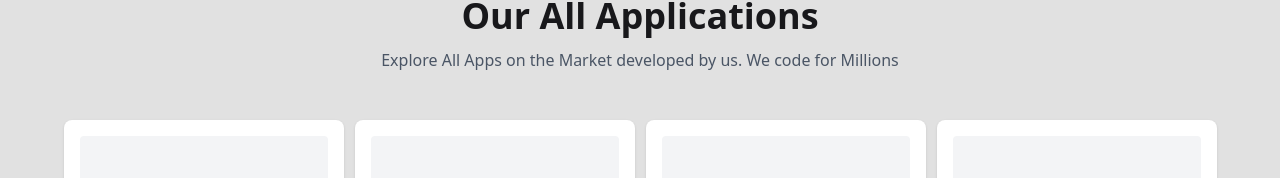
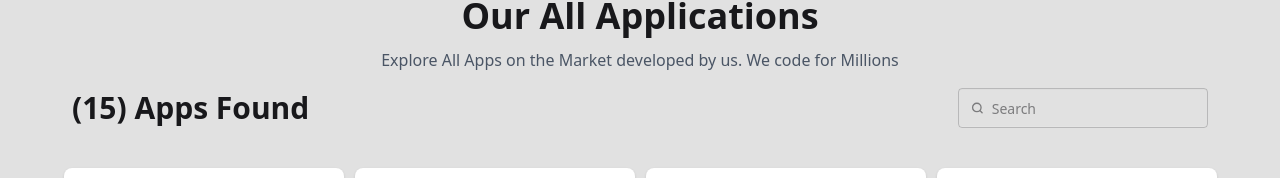
Before and after one commit to ehasun15019/Ph-assignment-8-Hero.io, a React (Vite) app: page /apps in a window 1280 px wide. Shown: the part 117-295 px from the top of the page. Built offline with nearby package versions, Linux system fonts and the light colour scheme.

Commit message:
add search functionalities in App.jsx:

```diff
--- a/src/Components/AllAppsData/AllAppsData.jsx
+++ b/src/Components/AllAppsData/AllAppsData.jsx
@@ -1,23 +1,70 @@
 import React, { useEffect, useState } from 'react'
 import CardDesign1 from '../CardDesign/CardDesign1';
+import { IoSearch } from "react-icons/io5";
 
 const AllAppsData = () => {
 
   const [showAllData, setShowAllData] = useState([]);
   const [animatedLoading, setAnimatedLoading] = useState(true);
+  /* ---- state for search start ---- */
+  const [filterData, setFilterData] = useState([]);
+  const [search, setSearch] = useState("");
+  const [suggestions, setSuggestions] = useState([])
+  /* ---- state for search  end ---- */
 
   useEffect(() => {
     fetch("/appData.json")
     .then((res) => res.json())
     .then((result) => {
         setShowAllData(result);
+        setFilterData(result);
         setAnimatedLoading(false)
     })
     .catch((error) => {
         console.log("data is fetching", error);
         setAnimatedLoading(false)
     })
-  }, [])
+  }, []);
+
+
+  /* ==== search functionality start ==== */
+  const handleSearch = (e) => {
+    const searchValue = e.target.value.toLowerCase();
+    setSearch(searchValue);
+
+    if (searchValue.trim() === "") {
+      setFilterData(showAllData);
+      setSuggestions([]);
+      return;
+    }
+
+    const filtered = showAllData.filter((item) => {
+        return (
+            item.title.toLowerCase().includes(searchValue)
+        )
+    })
+    setFilterData(filtered);
+
+    // try to give top 5 suggestions
+    setSuggestions(filtered.slice(0, 5))
+  }
+  /* ==== search functionality end ==== */
+
+
+  /* ==== suggestions functionality start ==== */
+  const handleSelectSuggestion = (title) => {
+    setSearch(title);
+
+    const filterSuggestions = showAllData.filter((item) => {
+        return(
+            item.title.toLowerCase().includes(title.toLowerCase())
+        )
+    })
+    setFilterData(filterSuggestions);
+    setSuggestions([]);
+  }
+  /* ==== suggestions functionality end ==== */
+
 
  if(animatedLoading) {
     return (
@@ -29,9 +76,56 @@ const AllAppsData = () => {
 
   return (
     <div>
-        <div className="showData grid grid-cols-1 sm:grid-cols-2 md:grid-cols-3 lg:grid-cols-4 gap-3 mt-12 justify-items-center px-6">
+        <div className='flex items-center justify-between px-8 mt-4'>
+            <div>
+                <h3 className='text-2xl md:text-3xl font-bold'>({filterData.length}) Apps Found</h3>
+            </div>
+
+            <div>
+                <label className="input bg-transparent">
+                    <svg className="h-[1em] opacity-50" xmlns="http://www.w3.org/2000/svg" viewBox="0 0 24 24">
+                        <g
+                        strokeLinejoin="round"
+                        strokeLinecap="round"
+                        strokeWidth="2.5"
+                        fill="none"
+                        stroke="currentColor"
+                        >
+                        <circle cx="11" cy="11" r="8"></circle>
+                        <path d="m21 21-4.3-4.3"></path>
+                        </g>
+                    </svg>
+
+                    <input
+                        type="search"
+                        required
+                        placeholder="Search"
+                        onChange={handleSearch}
+                        value={search}
+                    />
+                </label>
+
+
+                {/* suggestions dropdown */}
+                 {suggestions.length > 0 && (
+                    <ul className="absolute z-10  bg-gray-400 shadow-md rounded-lg mt-1 text-black max-h-56 overflow-y-auto">
+                    {suggestions.map((item) => (
+                        <li
+                        key={item.id}
+                        onClick={() => handleSelectSuggestion(item.title)}
+                        className="px-3 py-2 cursor-pointer hover:bg-gray-200"
+                        >
+                        {item.title}
+                        </li>
+                    ))}
+                    </ul>
+                )}
+            </div>
+        </div>
+
+        <div className="showData grid grid-cols-1 sm:grid-cols-2 md:grid-cols-3 lg:grid-cols-4 gap-3 mt-10 justify-items-center px-6">
             {
-                showAllData.map((item) => {
+                filterData.map((item) => {
                     return(
                         <CardDesign1
                             key={item.id}
```
Also changed, not shown: 1 other file (tests, documents, lock files or other folders).
